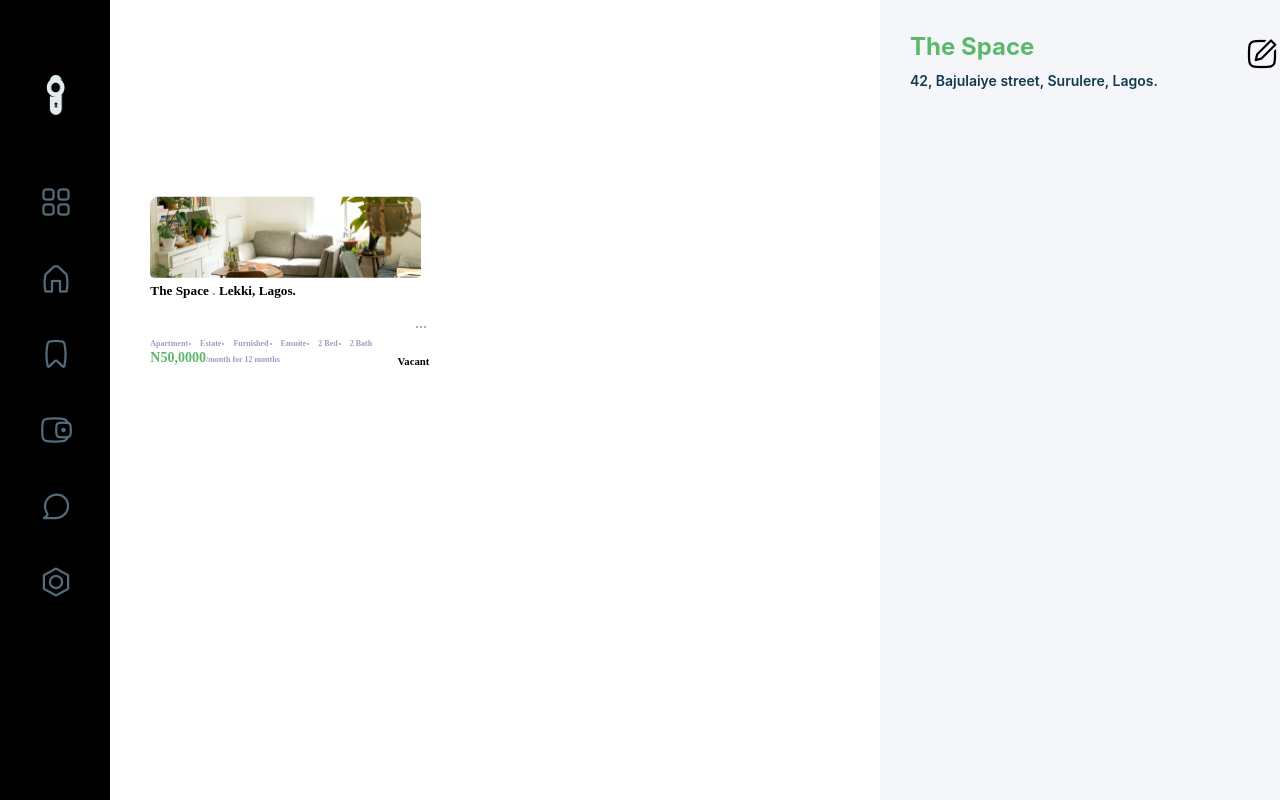
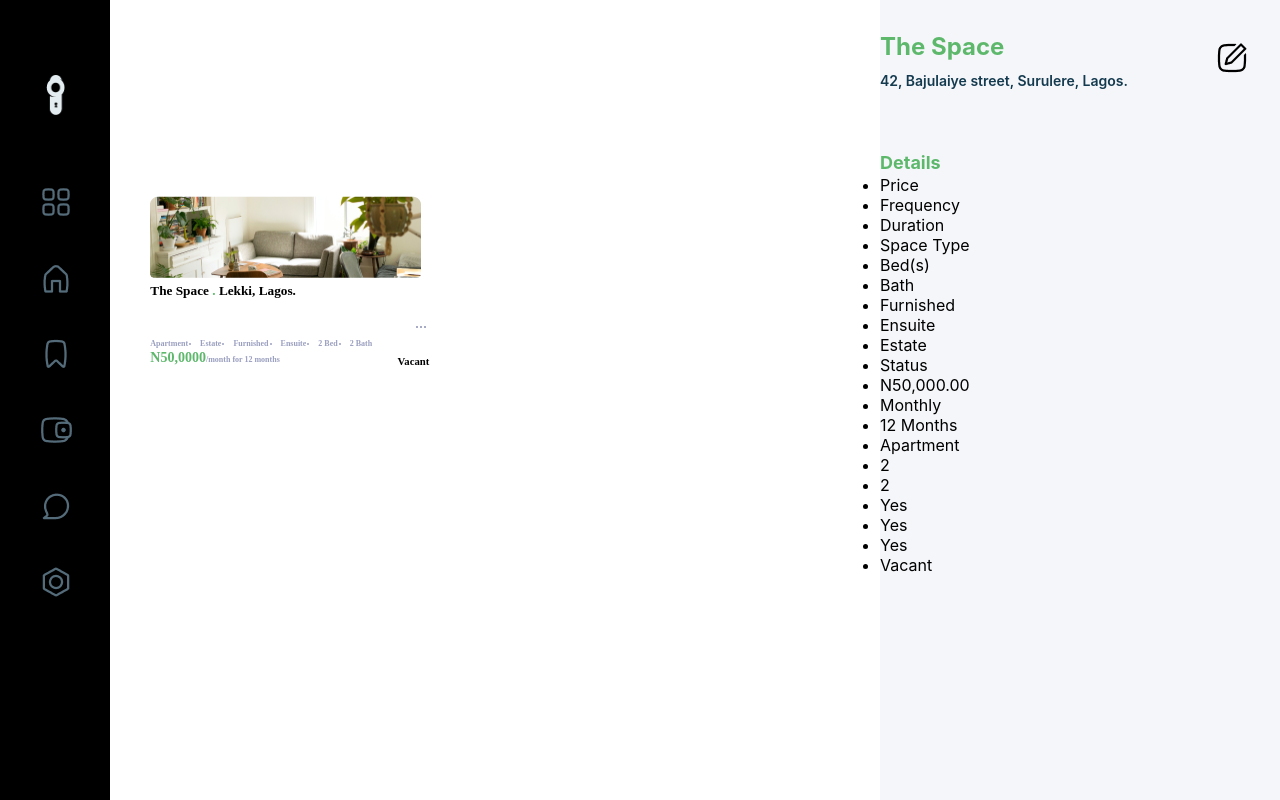
Before and after one commit to LamideAnifowoshe/knob, a React (Create React App) app: page / in a window 1280 px wide. Shown: the top 800 px of the page. Built offline with nearby package versions, Linux system fonts and the light colour scheme.

Commit message:
update SpaceDetailView

```diff
--- a/src/components/SpaceDetailView/SpaceDetailView.css
+++ b/src/components/SpaceDetailView/SpaceDetailView.css
@@ -1,6 +1,7 @@
 .thespace {
   display: flex;
-  justify-content: flex-end;
+  justify-items: flex-end;
+  flex-direction: column;
   width: 400px;
   height: 1467px;
   background: #f5f6f9;
@@ -11,8 +12,8 @@
   display: flex;
   width: 400px;
   height: 120px;
-  padding: 30px;
   justify-content: space-between;
+  align-items: center;
 }
 
 .the-space {
@@ -31,3 +32,18 @@
   color: #143a4f;
   padding-top: 8px;
 }
+
+.view-details {
+  padding-top: 30px;
+  width: 340px;
+  height: 523px;
+  justify-content: center;
+}
+
+#details {
+  font-style: normal;
+  font-weight: 700;
+  font-size: 18px;
+  line-height: 25px;
+  color: #5db86c;
+}
--- a/src/components/SpaceDetailView/index.js
+++ b/src/components/SpaceDetailView/index.js
@@ -10,9 +10,50 @@ const SpaceDetailView = () => {
           <h3 className="the-space">The Space</h3>
           <h5 className="addy">42, Bajulaiye street, Surulere, Lagos.</h5>
         </div>
+        <div>
+          <img
+            src={Edit}
+            style={{ width: "36px", height: "36px", padding: "15px 30px" }}
+            alt=""
+          />
+        </div>
       </div>
-      <div>
-        <img src={Edit} style={{ width: "36px", height: "36px" }} alt="" />
+
+      <div className="view-details">
+        <div>
+          <h3 id="details">Details</h3>
+        </div>
+
+        <div classNmme="space-status">
+          <div>
+            <ul className="status-questions">
+              <li>Price</li>
+              <li>Frequency</li>
+              <li>Duration</li>
+              <li>Space Type</li>
+              <li>Bed(s)</li>
+              <li>Bath</li>
+              <li>Furnished</li>
+              <li>Ensuite</li>
+              <li>Estate</li>
+              <li>Status</li>
+            </ul>
+          </div>
+          <div>
+            <ul className="status-ansswers">
+              <li>N50,000.00</li>
+              <li>Monthly</li>
+              <li>12 Months</li>
+              <li>Apartment</li>
+              <li>2</li>
+              <li>2</li>
+              <li>Yes</li>
+              <li>Yes</li>
+              <li>Yes</li>
+              <li>Vacant</li>
+            </ul>
+          </div>
+        </div>
       </div>
     </div>
   );
```
